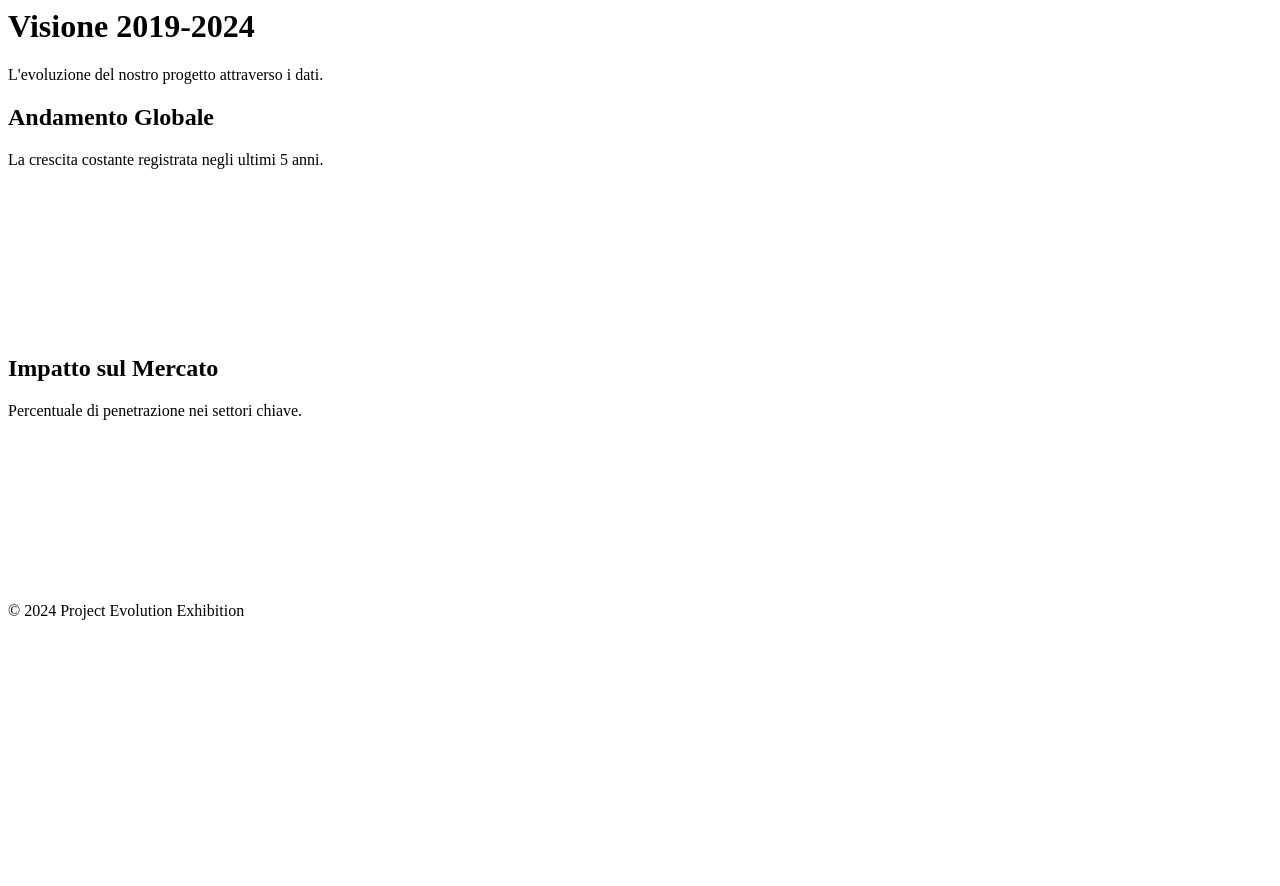
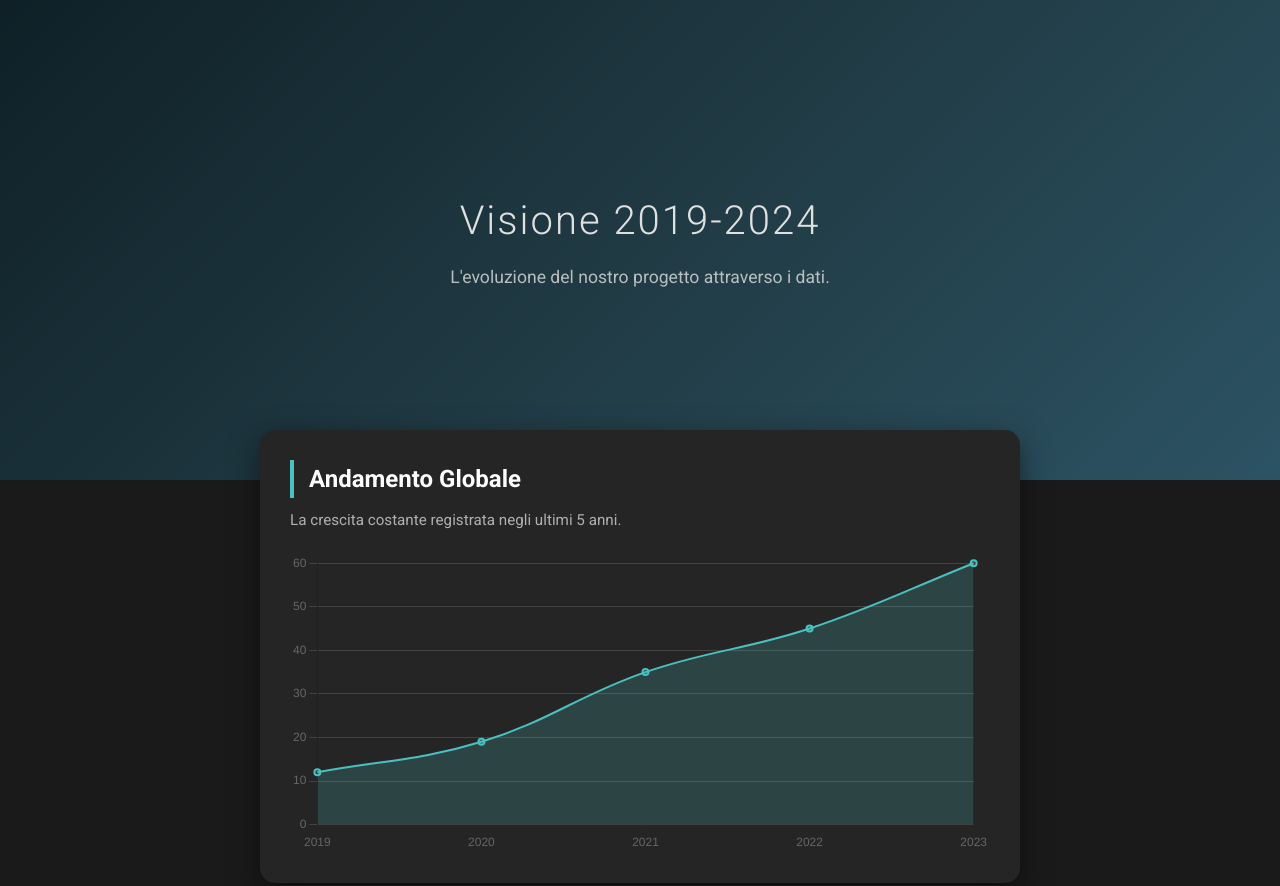
Before and after one commit to lbac92/dati-pippi, a plain HTML site: page index.html in a window 1280 px wide. Shown: the top 886 px of the page. Before the commit the page ends 800 px from the top, so only its background shows below. Drawn offline with nearby package versions, Linux system fonts and the light colour scheme.

Commit message:
Add files via upload

```diff
--- a/index.html
+++ b/index.html
@@ -1,3 +1,18 @@
+<!DOCTYPE html>
+<html lang="it">
+<head>
+    <meta charset="UTF-8">
+    <meta name="viewport" content="width=device-width, initial-scale=1.0">
+    <title>Mostra Dati Aziendali</title>
+
+    <link href="https://fonts.googleapis.com/css2?family=Roboto:wght@300;400;700&display=swap" rel="stylesheet">
+
+    <link href="https://unpkg.com/aos@2.3.1/dist/aos.css" rel="stylesheet">
+
+    <link rel="stylesheet" href="style.css">
+</head>
+<body>
+
     <header class="hero">
         <div class="hero-content" data-aos="fade-down">
             <h1>Visione 2019-2024</h1>
@@ -29,7 +44,11 @@
         <p>© 2024 Project Evolution Exhibition</p>
     </footer>
 
-<script src="[https://cdn.jsdelivr.net/npm/chart.js](https://cdn.jsdelivr.net/npm/chart.js)"></script>
-<script src="[https://unpkg.com/aos@2.3.1/dist/aos.js](https://unpkg.com/aos@2.3.1/dist/aos.js)"></script>
+    <script src="https://cdn.jsdelivr.net/npm/chart.js"></script>
+
+    <script src="https://unpkg.com/aos@2.3.1/dist/aos.js"></script>
 
     <script src="script.js"></script>
+
+</body>
+</html>
```
Lines whose indentation alone changed are shown as unchanged.
